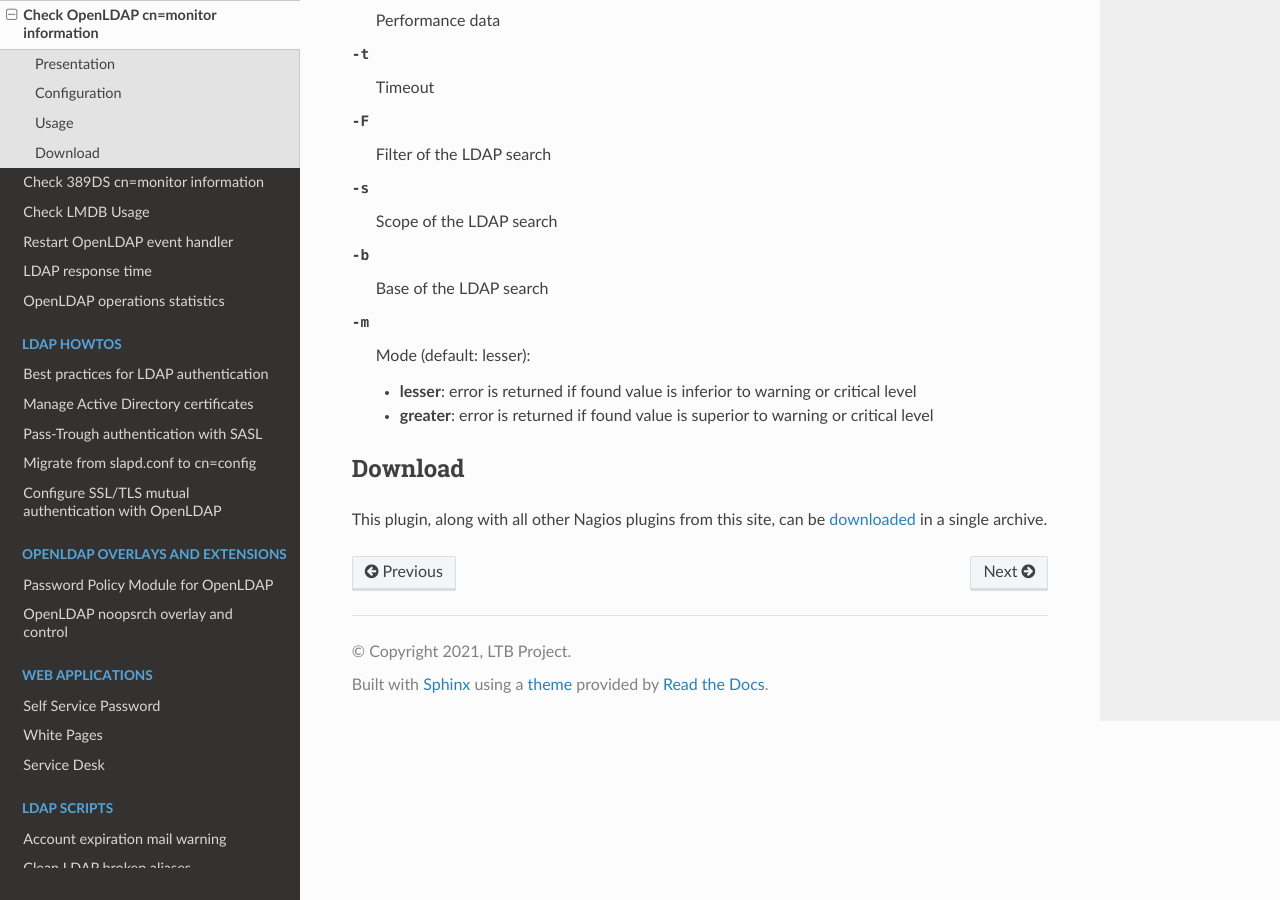
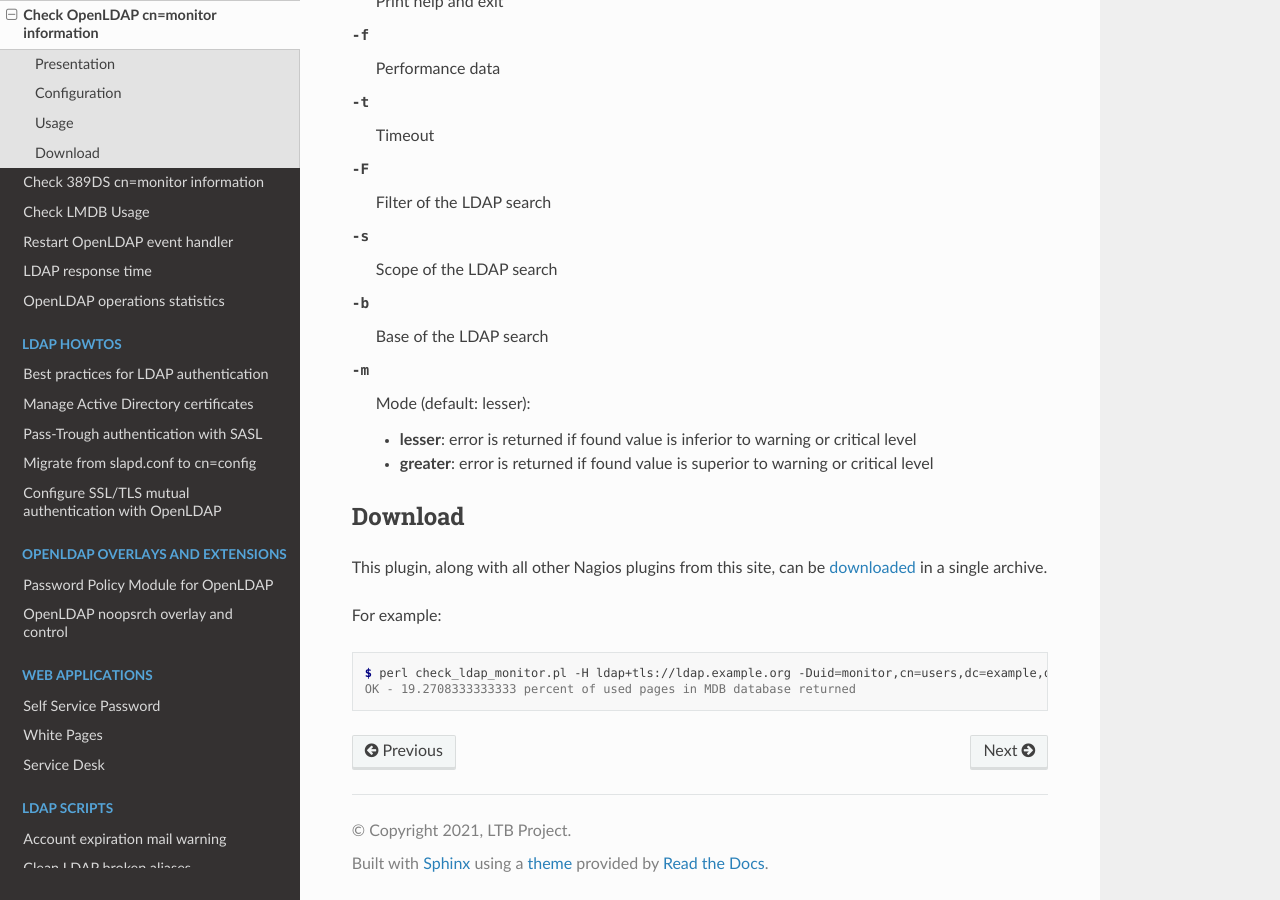
Before and after one commit to ltb-project/documentation, a Sphinx documentation site: the page built from source/check_ldap_monitor.rst, in a window 1280 px wide and 900 px high, scrolled down 2047 px. Built offline with Sphinx 7.4.7 and the Read the Docs theme 2.0.0, drawn with Linux system fonts in a browser that asks for light colours; some of the changed text lies outside the part shown.

Commit message:
source/check_ldap_monitor.rst: insert example about -T mdbpagesfreerelative

```diff
--- a/source/check_ldap_monitor.rst
+++ b/source/check_ldap_monitor.rst
@@ -55,8 +55,10 @@ Mandatory Options
          * **totalsearch**: total SEARCH operations
          * **totalunbind**: total UNBIND operations
          * **mdbpagesmax**: maximum pages in MDB database
-         * **mdbpageused**: used pages in MDB database
+         * **mdbpagesused**: used pages in MDB database
          * **mdbpagesfree**: free pages in MDB database
+         * **mdbpagesusedrelative**: percentage of used pages in MDB database
+         * **mdbpagesfreerelative**: percentage of free pages in MDB database
 
 Other options
 
@@ -77,3 +79,10 @@ Other options
         * **greater**: error is returned if found value is superior to warning or critical level
 
 .. include:: download-plugins.rst
+
+For example:
+
+.. code-block:: console
+
+    $ perl check_ldap_monitor.pl -H ldap+tls://ldap.example.org -Duid=monitor,cn=users,dc=example,dc=org -Pabc -b "cn=Database 2,cn=Databases,cn=Monitor"  -T mdbpagesfreerelative -w 90 -c 95  -s base -m greater
+    OK - 19.2708333333333 percent of used pages in MDB database returned
```
